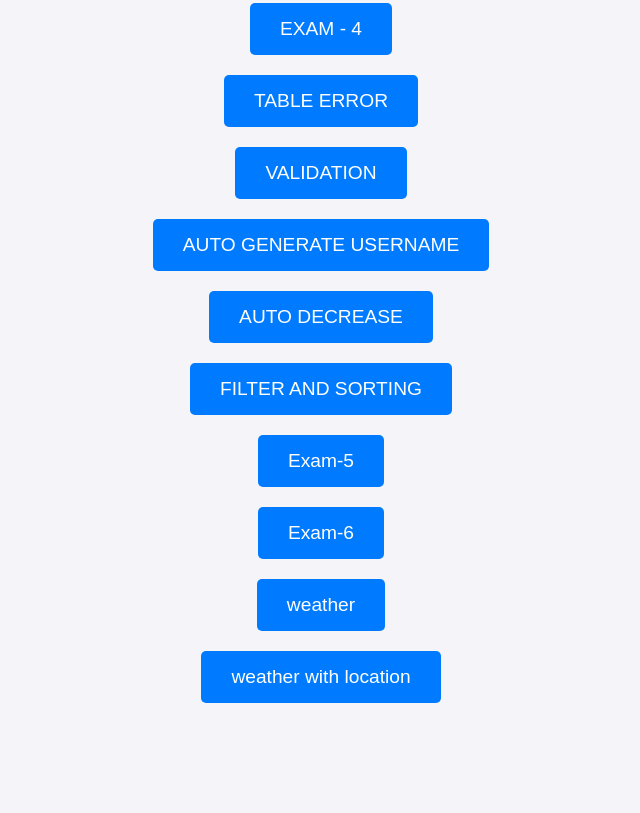
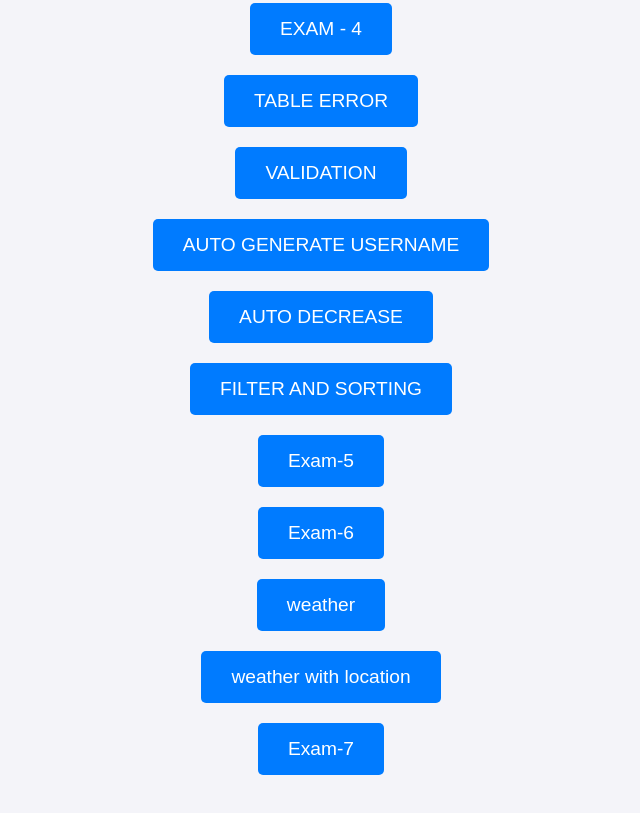
Before and after one commit to ankitpativala1405/JS, a plain HTML site: page index.html in a window 1280 px wide. Shown: the part 489-1302 px from the top of the page, without its empty margins (319-959 px from the left). Before the commit the page ends 1252 px from the top, so only its background shows below. Drawn offline with Linux system fonts and the light colour scheme.

Commit message:
Update index.html

```diff
--- a/index.html
+++ b/index.html
@@ -73,5 +73,6 @@
     <a href="/exam-6/login.html">Exam-6</a><br>
     <a href="/weather/index.html">weather</a><br>
     <a href="/weather with location/index.html">weather with location</a><br>
+    <a href="/form/login.html">Exam-7</a><br>
 </body>
 </html>
```
